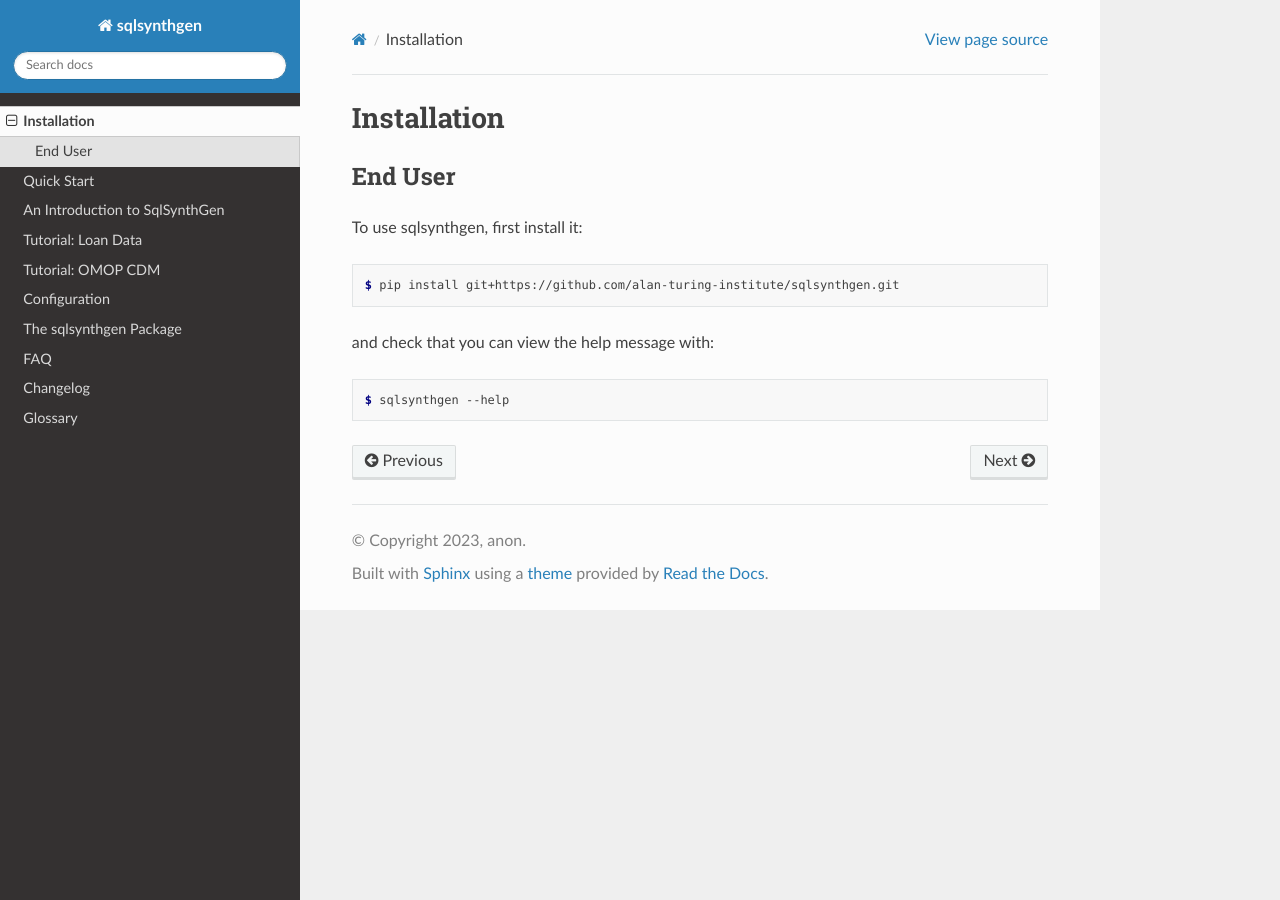
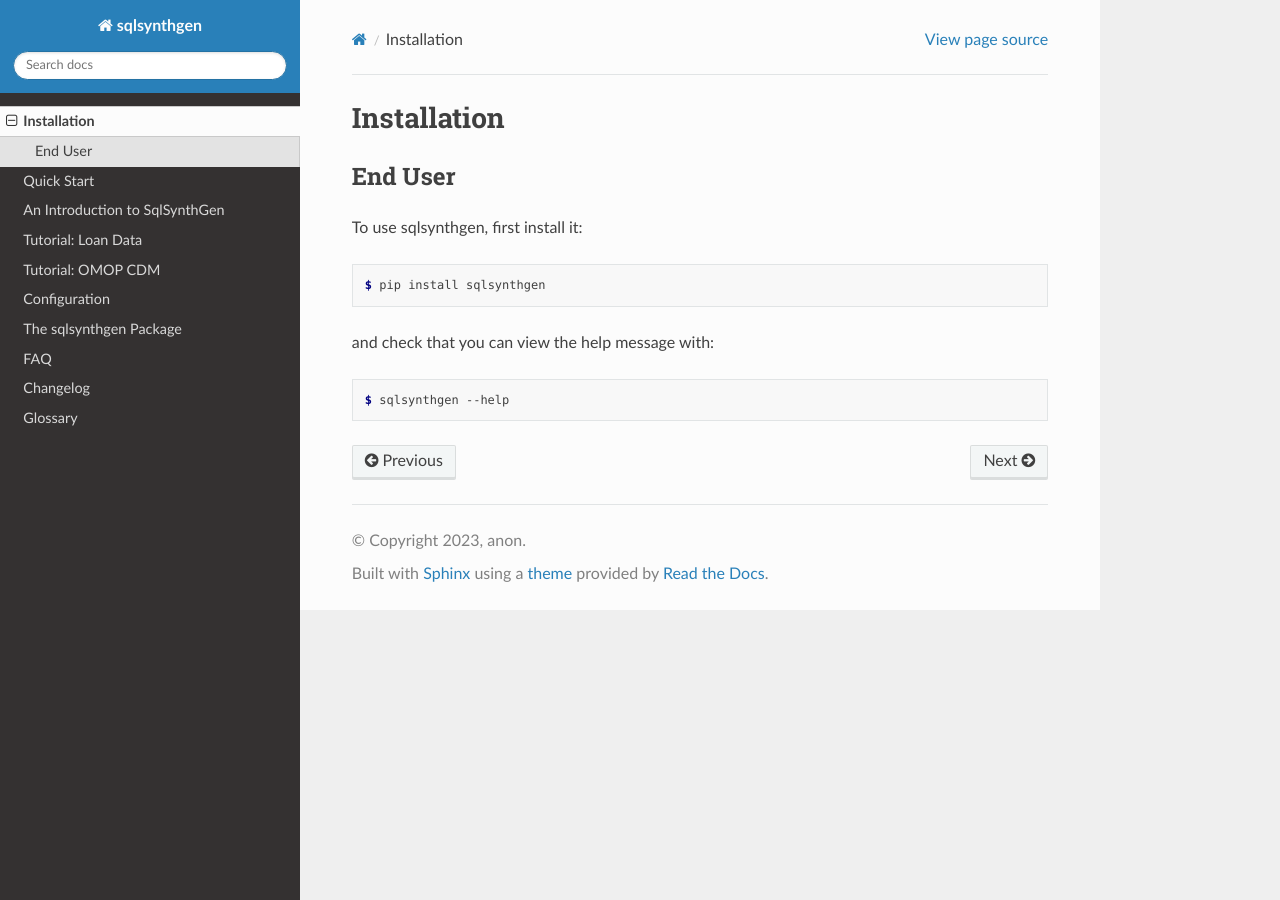
Before and after one commit to alan-turing-institute/sqlsynthgen, a Sphinx documentation site: the page built from docs/source/installation.rst, in a window 1280 px wide. Built offline with Sphinx 7.4.7 and the Read the Docs theme 2.0.0, drawn with Linux system fonts in a browser that asks for light colours.

Commit message:
Update installation docs

```diff
--- a/docs/source/installation.rst
+++ b/docs/source/installation.rst
@@ -10,7 +10,7 @@ To use sqlsynthgen, first install it:
 
 .. code-block:: console
 
-   $ pip install git+https://github.com/alan-turing-institute/sqlsynthgen.git
+   $ pip install sqlsynthgen
 
 and check that you can view the help message with:
 
```
